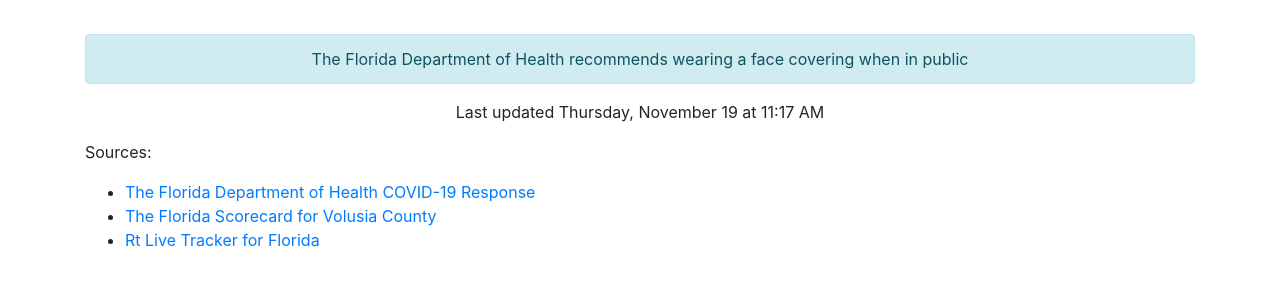
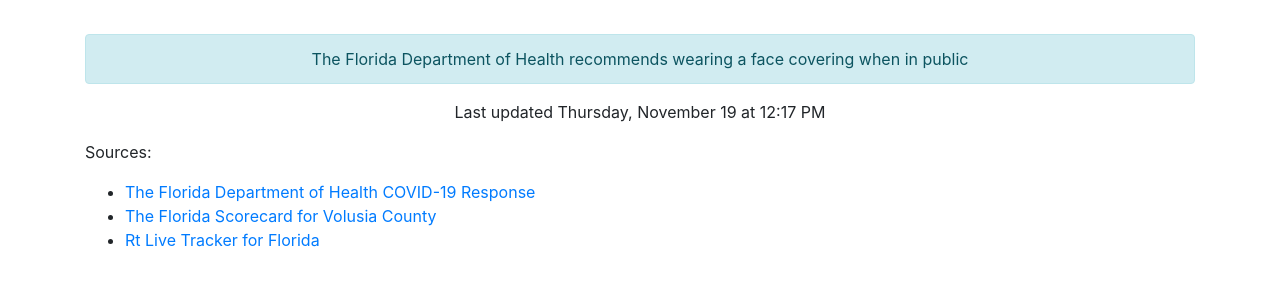
Before and after one commit to thinkjson/timeforchurch, a Jekyll site: the page built from index.md, in a window 1280 px wide. Shown: the part 586-872 px from the top of the page. Built offline with Jekyll 4.4.1, drawn with Linux system fonts in a browser that asks for light colours; our own code applies the rules of GitHub Pages for plain Markdown files.

Commit message:
Updating data

```diff
--- a/_includes/data.html
+++ b/_includes/data.html
@@ -10,4 +10,4 @@
     <div class="outcome text-success">YES</div>
     <div class="alert alert-info" role="alert">The Florida Department of Health recommends wearing a face covering when in public</div>
 
-    <p>Last updated Thursday, November 19 at 11:17 AM</p>
+    <p>Last updated Thursday, November 19 at 12:17 PM</p>
```
